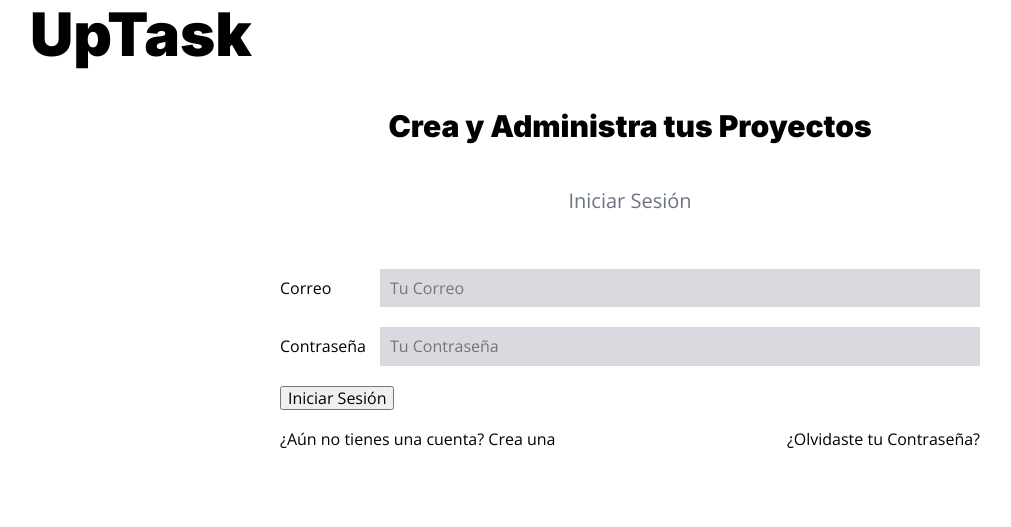
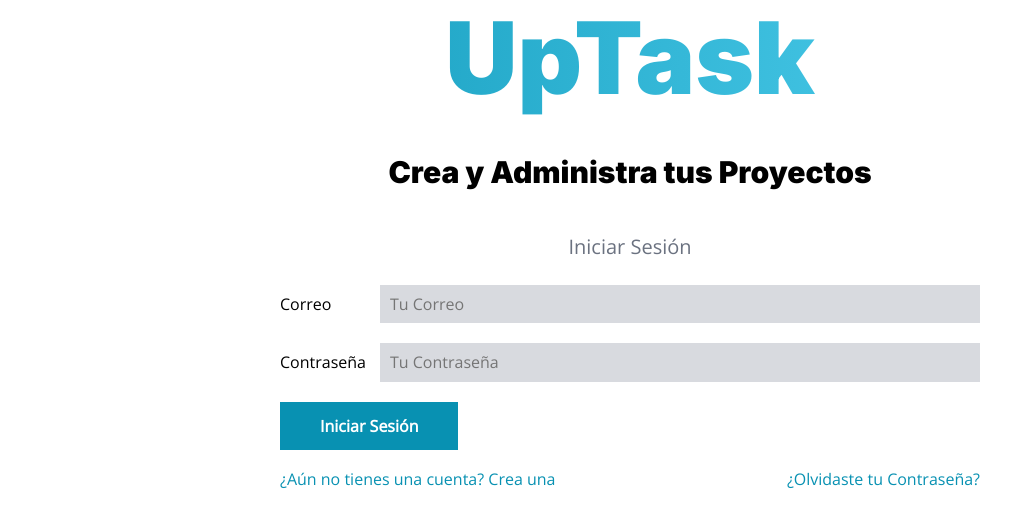
Before and after one commit to nicobm26/uptask, a PHP site: page / in a window 1280 px wide. Shown: the top 527 px of the page, without its empty margins (10-1021 px from the left). Run offline with PHP 8.4, Linux system fonts and the light colour scheme; style sheets or scripts are compiled from the project's sources.

Commit message:
estilos a la vista de login

```diff
--- a/src/scss/app.scss
+++ b/src/scss/app.scss
@@ -1,2 +1,3 @@
 @use 'base';
 @use 'componentes';
+@use 'auth';
--- /dev/null
+++ b/src/scss/auth/_index.scss
@@ -0,0 +1 @@
+@forward 'login';
--- /dev/null
+++ b/src/scss/auth/_login.scss
@@ -0,0 +1,27 @@
+@use 'base/variables' as v;
+@use 'base/mixins' as m;
+
+.login{
+    .uptask{
+        background: linear-gradient(to right , v.$cyan 0%, lighten(v.$cyan , 30%) 100% );
+        color: transparent;
+        background-clip: text;
+        font-size: 7rem;
+        text-align: center;
+
+        @include m.tablet {
+            font-size: 10rem;
+
+        }
+    }
+
+    input[type="submit"]{
+        @include m.boton(v.$cyan, v.$blanco);
+    }
+
+    .acciones{
+        a{
+            color: v.$cyan;
+        }
+    }
+}
--- a/src/scss/componentes/_formulario.scss
+++ b/src/scss/componentes/_formulario.scss
@@ -2,7 +2,7 @@
 @use 'base/mixins' as m;
 
 .formulario{
-    margin-top: 5rem;
+    margin-top: 1.6rem;
 
     .campo{
         display: flex;
--- a/views/auth/login.php
+++ b/views/auth/login.php
@@ -1,5 +1,5 @@
-<div class="contenedor">
-    <h1>UpTask</h1>
+<div class="contenedor login">
+    <h1 class="uptask">UpTask</h1>
 
     <p class="tagline">Crea y Administra tus Proyectos</p>
 
```
